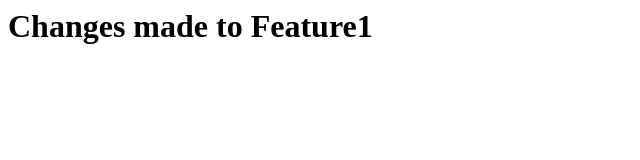
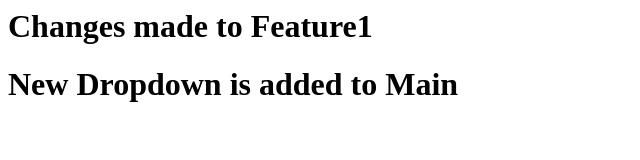
Before and after one commit to obaidkhancodes/Project-Zil, a plain HTML site: page index.html in a window 1280 px wide. Shown: the whole page, without its empty margins (0-640 px from the left). Drawn offline with Linux system fonts and the light colour scheme.

Commit message:
New Dropdown Added to Main

```diff
--- a/index.html
+++ b/index.html
@@ -1 +1,2 @@
 <h1>Changes made to Feature1</h1>
+<h1>New Dropdown is added to Main</h1>
```
